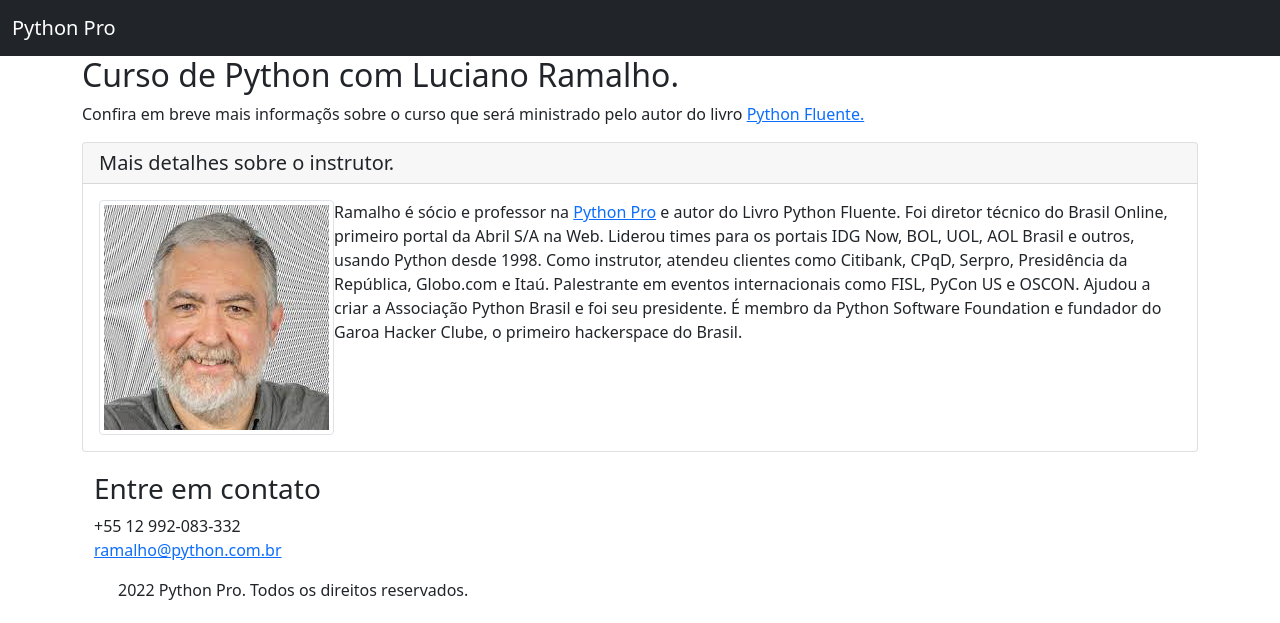
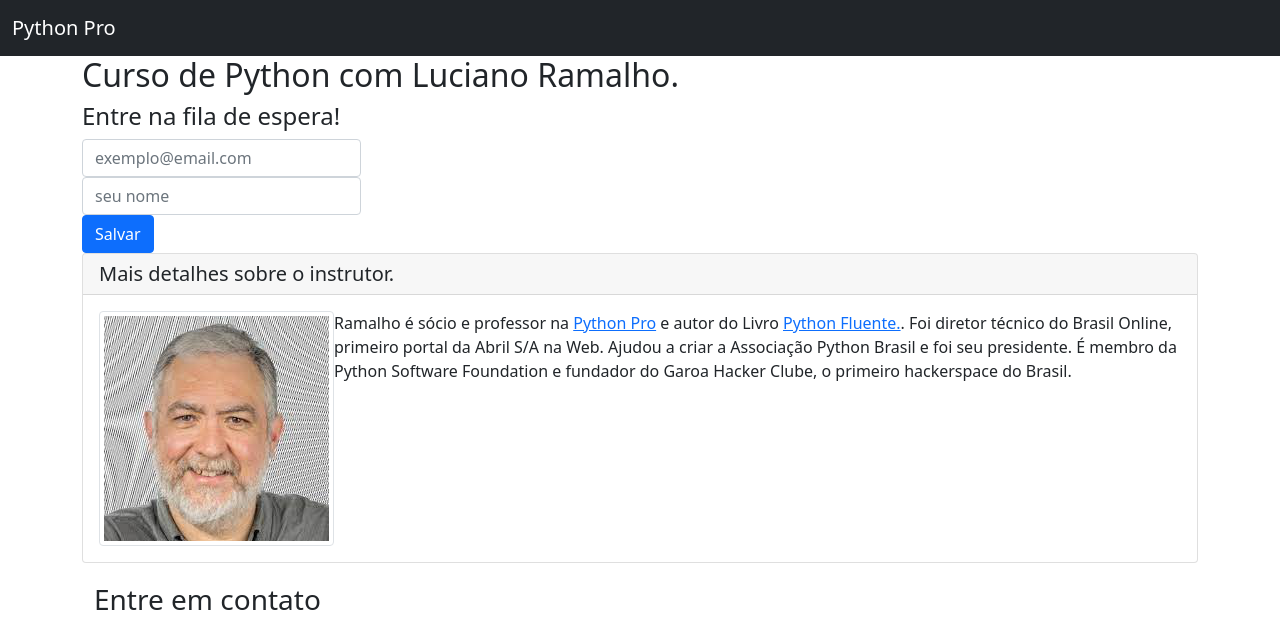
Before and after one commit to Tiago1Figueira/curso_django, a Django app: page / in a window 1280 px wide. Shown: the top 623 px of the page. Run offline with Django 3.2, Linux system fonts and the light colour scheme; some libraries are stand-ins or nearby versions.

Commit message:
Atualização da landing page e lista de espera no modulo home.html

```diff
--- a/pypro/base/templates/base/home.html
+++ b/pypro/base/templates/base/home.html
@@ -40,11 +40,36 @@
                         <h2>
                             Curso de Python com Luciano Ramalho.
                         </h2>
-				<p>
-					Confira em breve mais informaçõs sobre o curso que será ministrado pelo autor do livro
-					<a href="https://novatec.com.br/livros/pythonfluente/" target="_blank">Python Fluente.</a>
-			</p>
+
+                         <h4 class="mr-5">Entre na fila de espera!</h4>
+
+                    <!-- Begin Bootstrap auto-sizing -->
+                        <form action="https://herokuapp.us14.list-manage.com/subscribe/post?u=a27fdad008252b29f4fb5bfea&amp;id=4d838d0b98"
+                              method="post" id="mc-embedded-subscribe-form" name="mc-embedded-subscribe-form"
+                              class="form-row align-items-center" target="_blank" novalidate>
+                            <div class="col-sm-3">
+                            <label class="visually-hidden" for="mce-EMAIL">Email</label>
+                            <input type="email" value="" name="EMAIL" class="form-control required " id="mce-EMAIL"
+                                   placeholder="exemplo@email.com">
                           </div>
+
+                       <div class="col-sm-3">
+                            <label class="visually-hidden" for="mce-FNAME">Email</label>
+                            <input type="text" value="" name="FNAME" class="form-control" id="mce-FNAME" placeholder="seu nome">
+                      </div>
+
+                <!-- real people should not fill this in and expect good things - do not remove this or risk form bot signups-->
+                <div style="position: absolute; left: -5000px;" aria-hidden="true"><input type="text"
+                                                                                          name="b_a27fdad008252b29f4fb5bfea_4d838d0b98"
+                                                                                          tabindex="-1"
+                                                                                          value=""></div>
+                <div class="col-auto">
+                   <input type="submit" value="Salvar" name="Salvar"
+                          id="mc-embedded-subscribe" class="btn btn-primary">
+              </div>
+            </form>
+            </div>
+
 			<div class="row">
 				<div class="col-md-12">
 					<div class="card">
@@ -55,12 +80,10 @@
 							<p class="card-text">
 								<img src="{% static 'img/luciano-ramalho.png' %}" alt="Foto de Luciano Ramalho" class="img-thumbnail float-md-start mr-5 "/>
 
-								Ramalho é sócio e professor na <a href="https://pythonpro.com.br/">Python Pro</a> e autor do Livro Python Fluente.
+								Ramalho é sócio e professor na <a href="https://pythonpro.com.br/">Python Pro</a> e autor do Livro
+                                <a href="https://novatec.com.br/livros/pythonfluente/" target="_blank">Python Fluente.</a>.
 								Foi diretor técnico do Brasil Online, primeiro portal da Abril S/A na Web.
 
-								Liderou times para os portais IDG Now, BOL, UOL, AOL Brasil e outros, usando Python desde 1998.
-								Como instrutor, atendeu clientes como Citibank, CPqD, Serpro, Presidência da República, Globo.com e Itaú.
-								Palestrante em eventos internacionais como FISL, PyCon US e OSCON.
 
 								Ajudou a criar a Associação Python Brasil e foi seu presidente.
 								É membro da Python Software Foundation e fundador do Garoa Hacker Clube, o primeiro hackerspace do Brasil.
```
Lines whose indentation alone changed are shown as unchanged.
